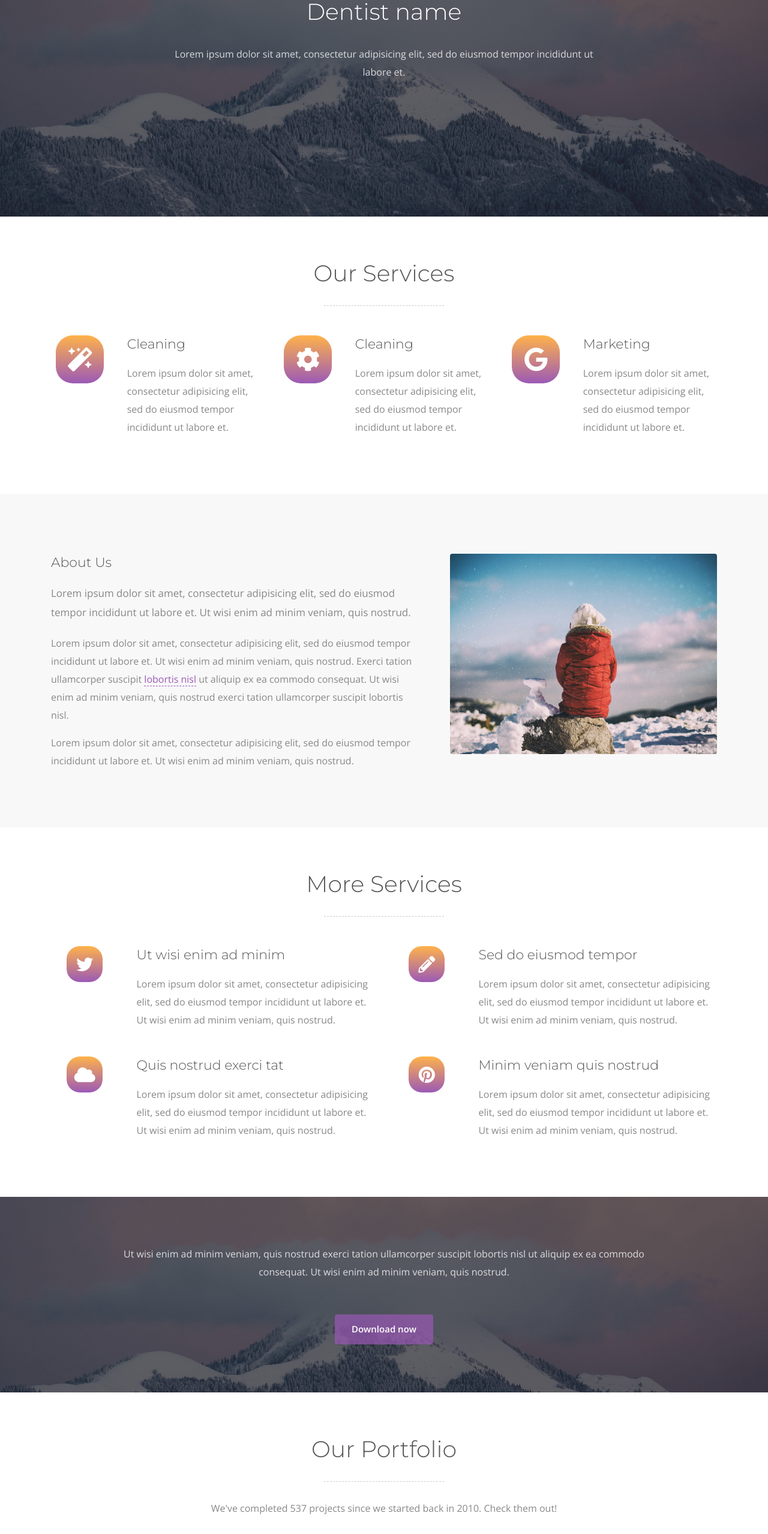
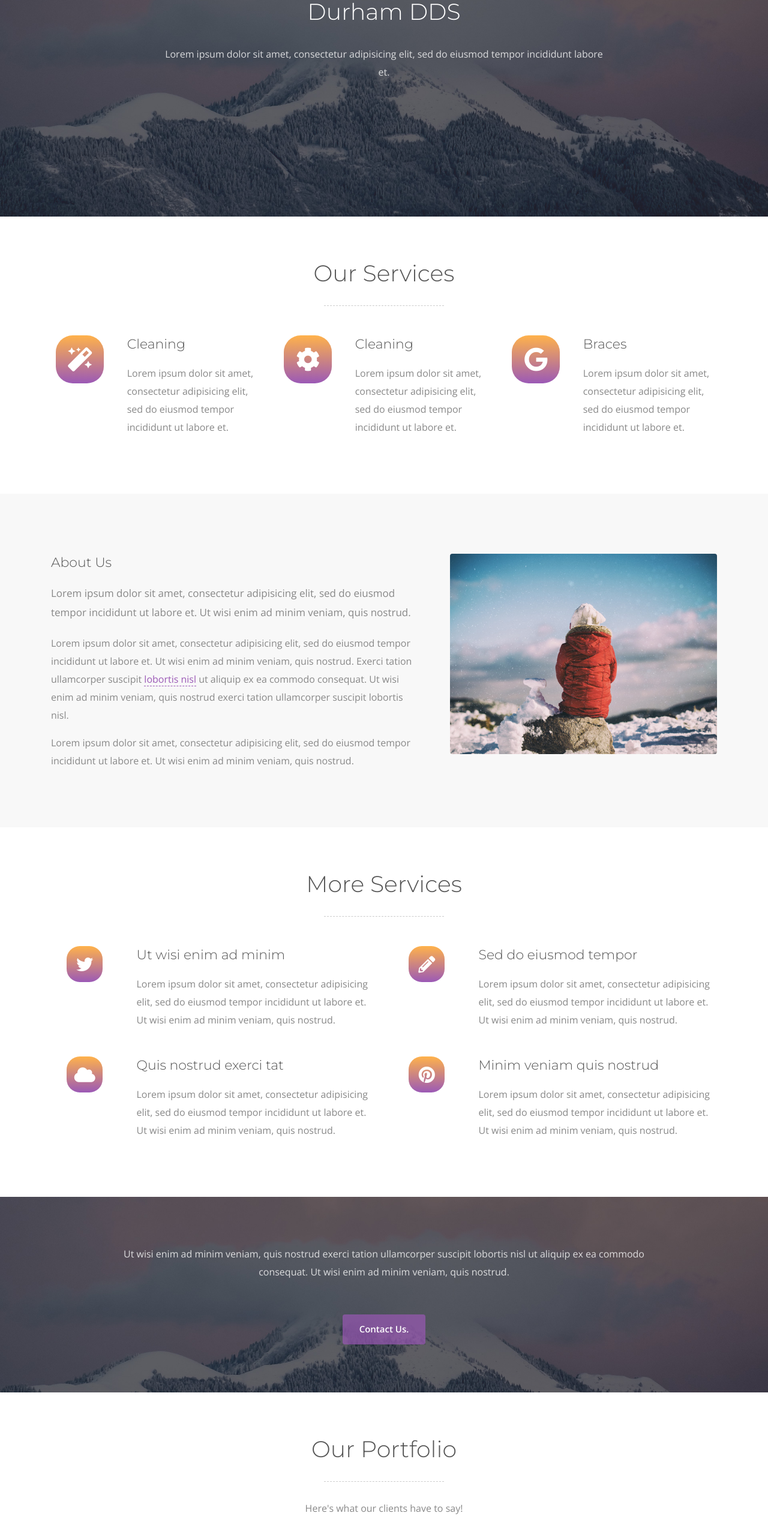
Before and after one commit to DurhamDDS/OnePagePrototype, a plain HTML site: page index.html in a window 1280 px wide. Shown: the part 240-2797 px from the top of the page at 60% size. Drawn offline with nearby package versions, Linux system fonts and the light colour scheme.

Commit message:
Modified the index.html file.

```diff
--- a/index.html
+++ b/index.html
@@ -7,8 +7,7 @@
         <meta charset="utf-8">
         <meta name="viewport" content="width=device-width, initial-scale=1, shrink-to-fit=no">
 
-        <!-- <title>Bootstrap 4 One Page Website Tutorial</title> -->
-        <title>Dentist title here</title>
+        <title>Durham DDS</title>
 
         <!-- CSS -->
         <link rel="stylesheet" href="https://fonts.googleapis.com/css?family=Open+Sans:300,300i,400,600">
@@ -68,19 +67,14 @@
 
                 <div class="row">
                     <div class="col-md-8 offset-md-2 text">
-                        <!-- <h1 class="wow fadeInLeftBig">Bootstrap 4 Website Tutorial</h1> -->
-                        <h1 class="wow fadeInLeftBig">Dentist name</h1>
+                        <h1 class="wow fadeInLeftBig">Durham DDS</h1>
                         <div class="description wow fadeInLeftBig">
-                        	<!-- <p>
-                         	This is a free responsive one page template made with the Bootstrap framework.
-                         	Check it out now. Download it, customize and use it as you like!
-                        	</p> -->
                         	<p>
-								Lorem ipsum dolor sit amet, consectetur adipisicing elit, sed do eiusmod tempor incididunt ut labore et.
+								Lorem ipsum dolor sit amet, consectetur adipisicing elit, sed do eiusmod tempor incididunt labore et.
                         	</p>
                         </div>
                         <!-- <div class="top-big-link wow fadeInUp">
-                        	<a class="btn btn-primary btn-link-1" href="http://azmind.com">Download it</a>
+                        	<a class="btn btn-primary btn-link-1" href="">Button link</a>
                         	<a class="btn btn-primary btn-link-2 scroll-link" href="#services">Learn more</a>
                         </div> -->
                     </div>
@@ -107,7 +101,6 @@
 			                	</div>
 		                	</div>
 	                		<div class="col-md-8">
-	                    		<!-- <h3>Web Design</h3> -->
 	                    		<h3>Cleaning</h3>
 	                    		<p>Lorem ipsum dolor sit amet, consectetur adipisicing elit, sed do eiusmod tempor incididunt ut labore et.</p>
 	                    	</div>
@@ -121,7 +114,6 @@
 			                	</div>
 		                	</div>
 	                		<div class="col-md-8">
-	                    		<!-- <h3>UI / UX</h3> -->
 	                    		<h3>Cleaning</h3>
 	                    		<p>Lorem ipsum dolor sit amet, consectetur adipisicing elit, sed do eiusmod tempor incididunt ut labore et.</p>
 	                    	</div>
@@ -135,7 +127,7 @@
 			                	</div>
 		                	</div>
 	                		<div class="col-md-8">
-	                    		<h3>Marketing</h3>
+	                    		<h3>Braces</h3>
 	                    		<p>Lorem ipsum dolor sit amet, consectetur adipisicing elit, sed do eiusmod tempor incididunt ut labore et.</p>
 	                    	</div>
 	                    </div>
@@ -273,7 +265,7 @@
 	            </div>
 	            <div class="row">
 	            	<div class="col section-bottom-button wow fadeInUp">
-                        <a class="btn btn-primary btn-link-1 scroll-link" href="#top-content">Download now</a>
+                        <a class="btn btn-primary btn-link-1 scroll-link" href="#top-content">Contact Us.</a>
 	            	</div>
 	            </div>
 	        </div>
@@ -286,7 +278,7 @@
 	                <div class="col portfolio section-description wow fadeIn">
 	                    <h2>Our Portfolio</h2>
 	                    <div class="divider-1 wow fadeInUp"><span></span></div>
-	                    <p>We've completed 537 projects since we started back in 2010. Check them out!</p>
+	                    <p>Here's what our clients have to say!</p>
 	                </div>
 	            </div>
 	            <div class="row">
@@ -294,7 +286,7 @@
 	                	<div class="portfolio-box-image">
 	                		<img src="assets/img/portfolio/1.jpg" alt="" data-at2x="assets/img/portfolio/1.jpg">
 	                	</div>
-                		<h3><a href="#">Acme branding</a> <i class="fas fa-angle-right"></i></h3>
+                		<h3><a href="#">Jim</a> <i class="fas fa-angle-right"></i></h3>
                 		<div class="portfolio-box-date"><i class="far fa-calendar"></i> March 2018</div>
                 		<p>Lorem ipsum dolor sit amet, consectetur adipisicing elit, sed do eiusmod tempor incididunt ut labore et.</p>
                     </div>
@@ -302,7 +294,7 @@
 	                	<div class="portfolio-box-image">
 	                		<img src="assets/img/portfolio/2.jpg" alt="" data-at2x="assets/img/portfolio/2.jpg">
 	                	</div>
-                		<h3><a href="#">WordPress design</a> <i class="fas fa-angle-right"></i></h3>
+                		<h3><a href="#">Paula</a> <i class="fas fa-angle-right"></i></h3>
                 		<div class="portfolio-box-date"><i class="far fa-calendar"></i> February 2018</div>
                 		<p>Lorem ipsum dolor sit amet, consectetur adipisicing elit, sed do eiusmod tempor incididunt ut labore et.</p>
                     </div>
@@ -310,7 +302,7 @@
 	                	<div class="portfolio-box-image">
 	                		<img src="assets/img/portfolio/3.jpg" alt="" data-at2x="assets/img/portfolio/3.jpg">
 	                	</div>
-                		<h3><a href="#">Created 150 flyers</a> <i class="fas fa-angle-right"></i></h3>
+                		<h3><a href="#">Sam</a> <i class="fas fa-angle-right"></i></h3>
                 		<div class="portfolio-box-date"><i class="far fa-calendar"></i> January 2018</div>
                 		<p>Lorem ipsum dolor sit amet, consectetur adipisicing elit, sed do eiusmod tempor incididunt ut labore et.</p>
                     </div>
@@ -502,7 +494,6 @@
 	        <div class="container">
 	        	<div class="row">
                     <div class="col-md-5 footer-left">
-                    	<!-- <p>&copy; Bootstrap 4 One Page Website Tutorial. Download it for free on <a href="http://azmind.com">AZMIND</a>.</p> -->
                     	<p>&copy; copyright.</p>
                     </div>
 
```
